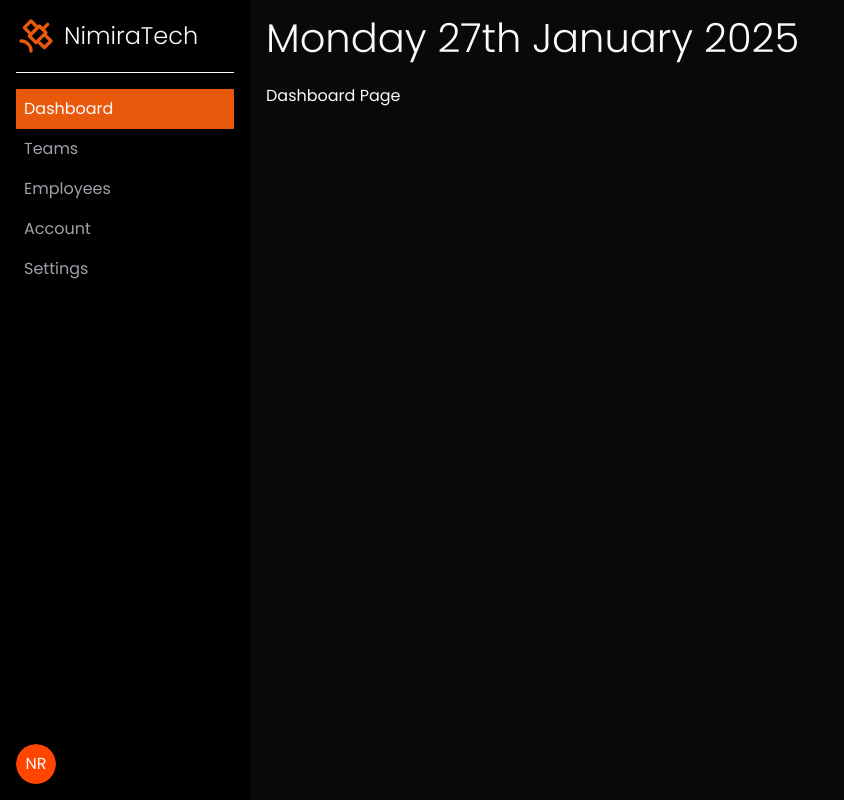
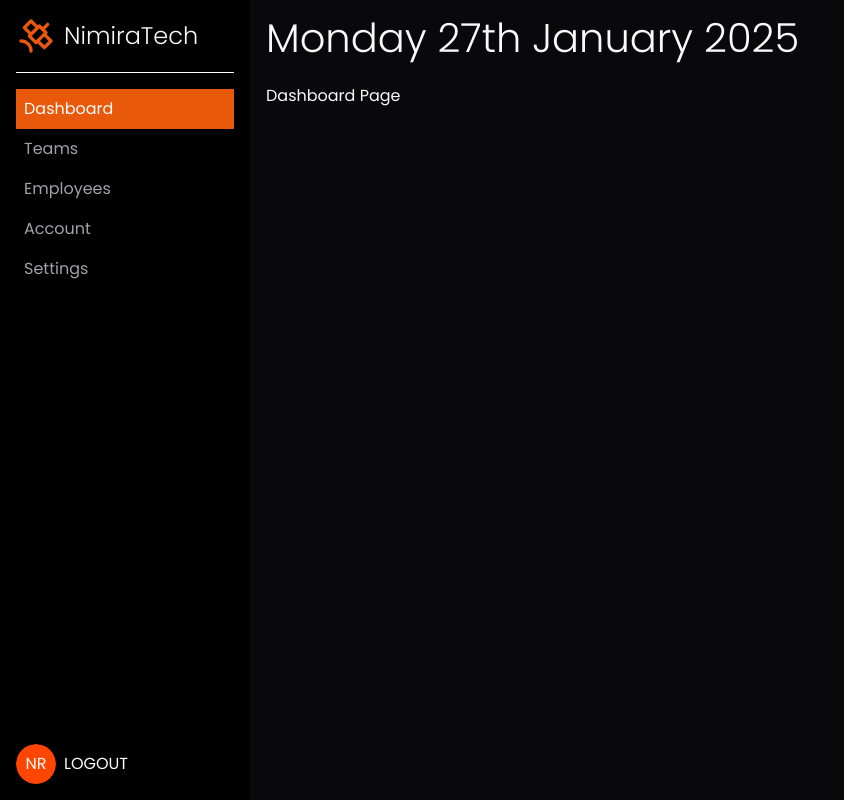
Before and after one commit to Nimira43/NT-Dashboard, a Next.js app: page /dashboard in a window 1280 px wide. Shown: the whole page, without its empty margins (0-844 px from the left). Built offline with nearby package versions, Linux system fonts and the light colour scheme.

Commit message:
Styled Logout link

```diff
--- a/app/dashboard/components/main-menu.tsx
+++ b/app/dashboard/components/main-menu.tsx
@@ -1,6 +1,7 @@
 import { Avatar, AvatarFallback } from '@/components/ui/avatar'
 import MenuItem from './menu-item'
 import MenuTitle from './menu-title'
+import Link from 'next/link'
 
 export default function MainMenu() {
 
@@ -33,6 +34,12 @@ export default function MainMenu() {
             NR
           </AvatarFallback>
         </Avatar>
+        <Link
+          href='/'
+          className='uppercase text-light hover:text-main cursor-pointer transition-colors duration-500'
+        >
+          Logout
+        </Link>
       </div>
     </div>
   )
```
